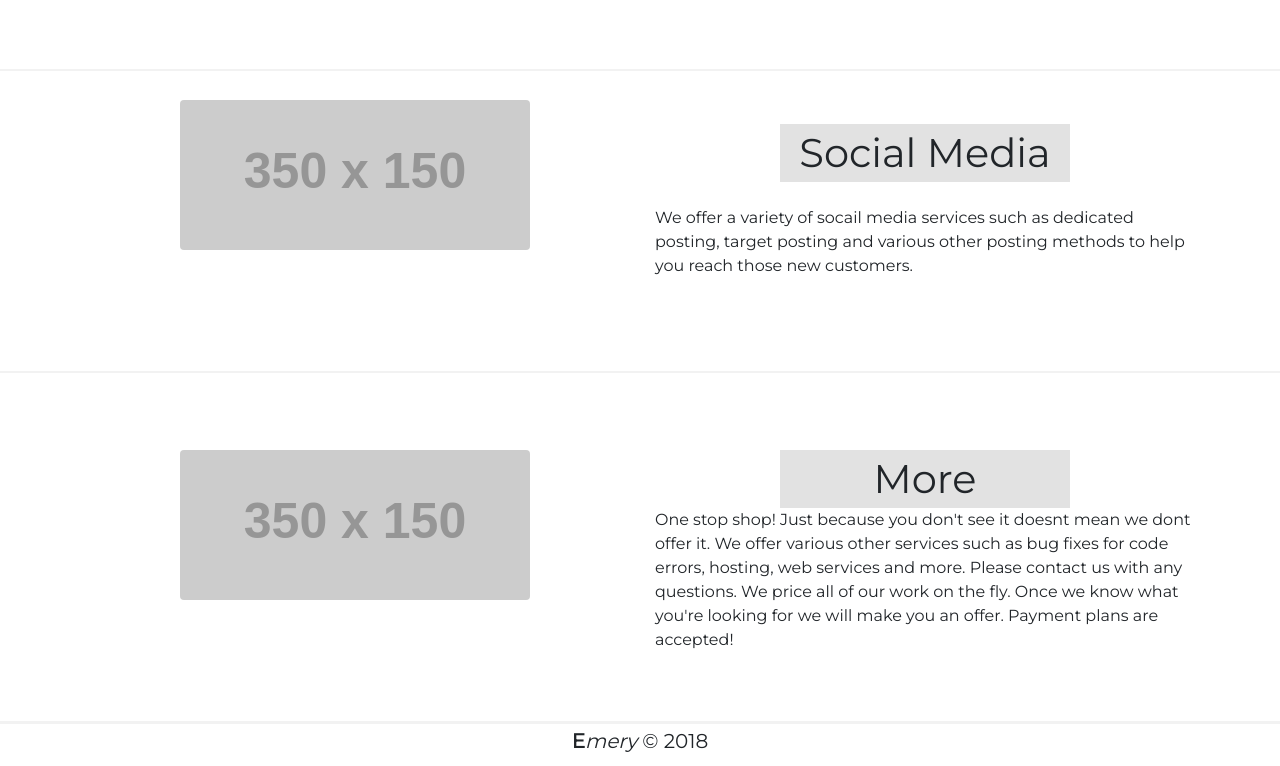
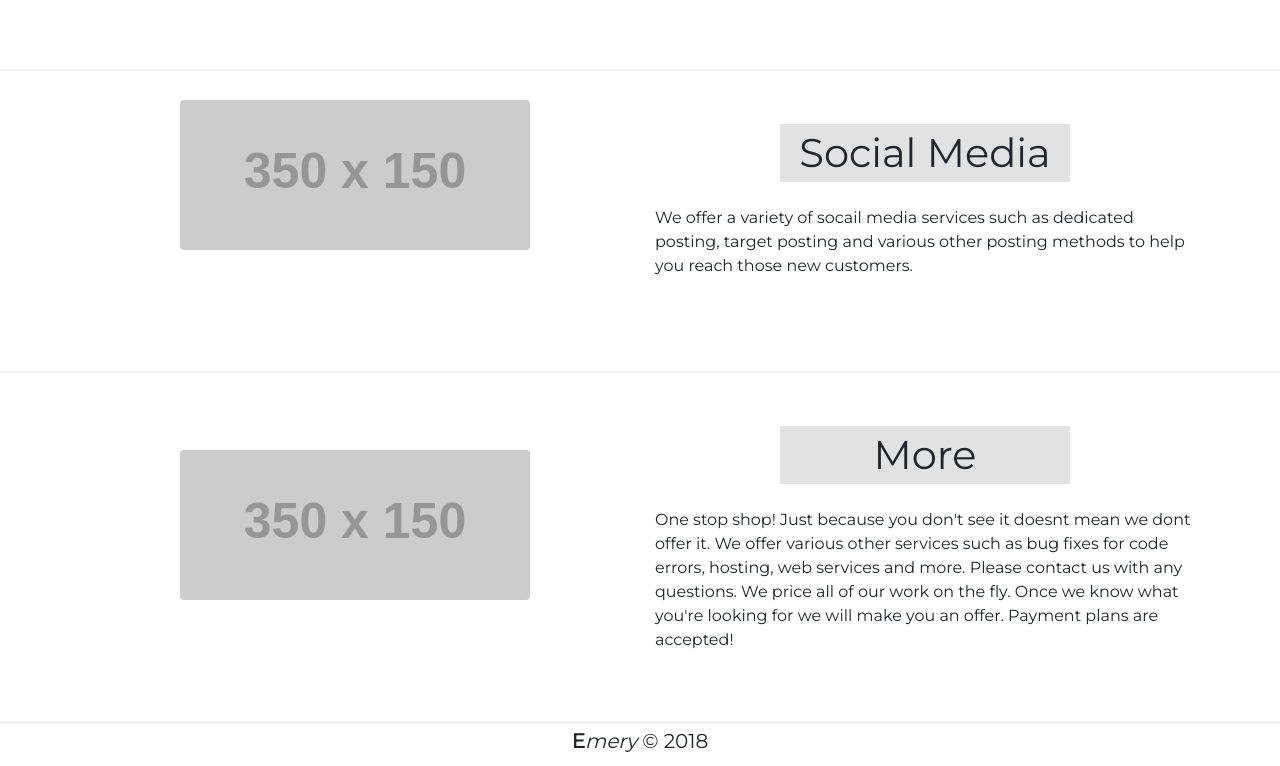
Before and after one commit to ChadPunk/emery, a plain HTML site: page services.html in a window 1280 px wide. Shown: the part 1574-2340 px from the top of the page. Drawn offline with nearby package versions, Linux system fonts and the light colour scheme; placeholder pictures from the web are drawn by us.

Commit message:
Added <br>

```diff
--- a/services.html
+++ b/services.html
@@ -94,8 +94,8 @@
     <div class="container">
       <div class="row">
         <div class="col-md text-center"><br><br><img src="http://via.placeholder.com/350x150" class="rounded" alt="..."></div>
-        <div class="col-md"><br><br>
-          <h1 class="box">More</h1>
+        <div class="col-md"><br>
+          <h1 class="box">More</h1><br>
           <p>One stop shop! Just because you don't see it doesnt mean we dont offer it. We offer various other services such as bug fixes for code errors, hosting, web services and more. Please contact us with any questions. We price all of our work on the
             fly. Once we know what you're looking for we will make you an offer. Payment plans are accepted!</p>
         </div>
```
